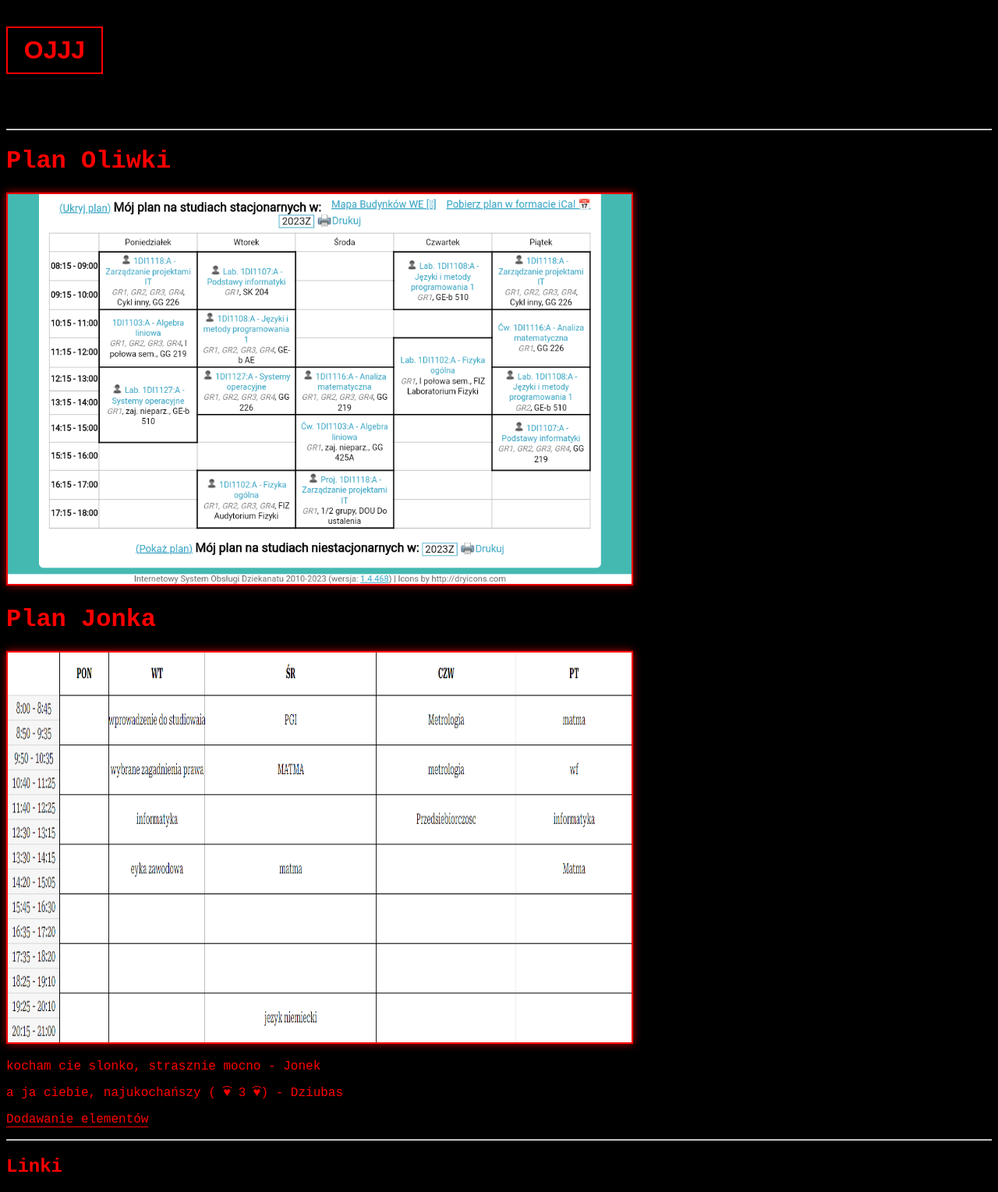
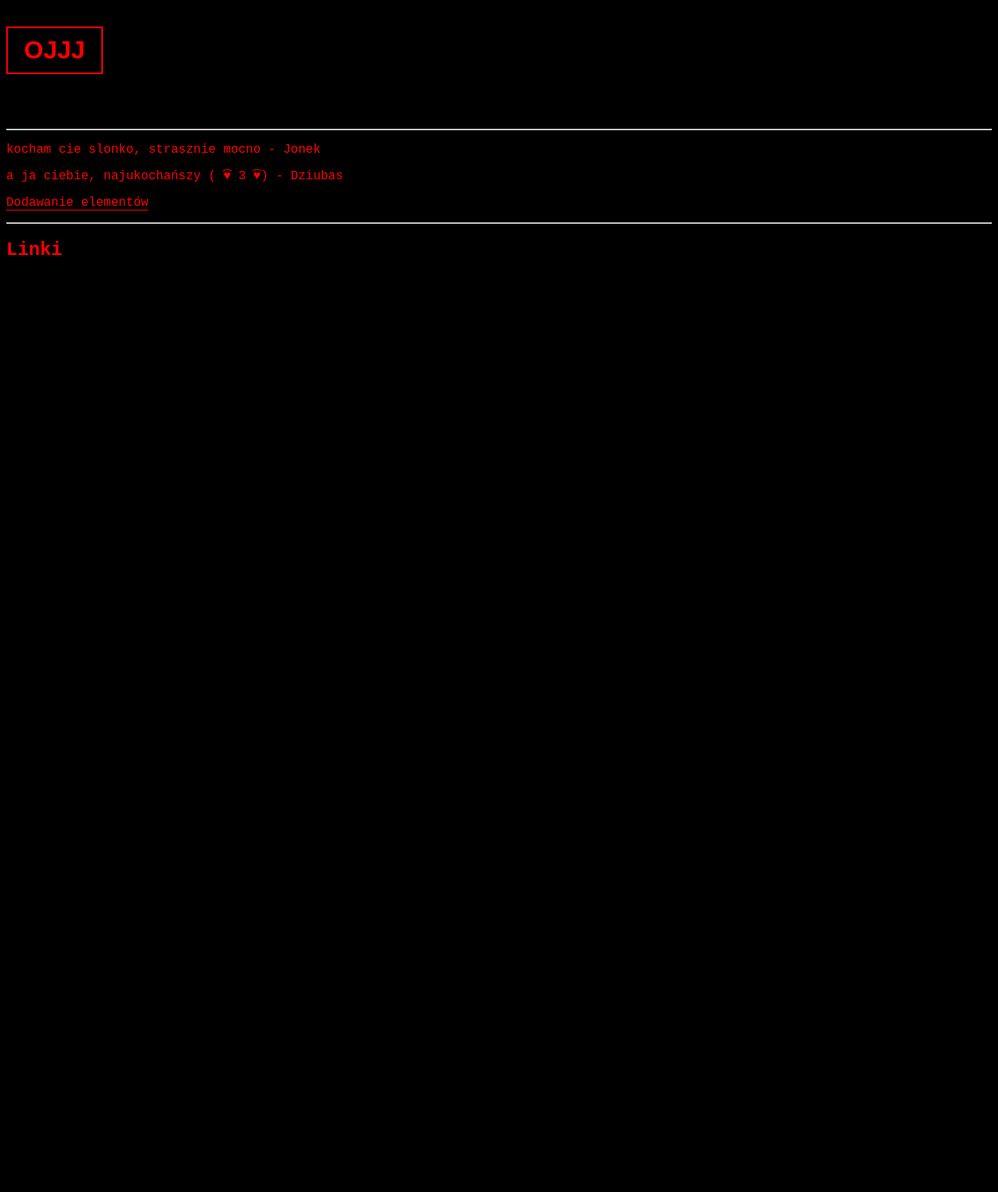
Before and after one commit to JanJon5000/OJJJ, a Django app: page /index in a window 1280 px wide. Shown: the whole page at 78% size. After the commit the page ends 800 px from the top, so only its background shows below. Run offline with Django 4.2, Linux system fonts and the light colour scheme; the visitor is signed in with stand-in values (Sample User, id 1); data that the repository does not hold is empty; some web fonts are replaced.

Commit message:
minor changes to the index.html file

```diff
--- a/blok/templates/blok/index.html
+++ b/blok/templates/blok/index.html
@@ -25,17 +25,6 @@
 
        <hr style="color: red;">
 
-        <h1>
-            Plan Oliwki
-        </h1>
-        <img src="{% static 'planOliwki.png' %}" width="800" height="500">
-
-        <h1>
-            Plan Jonka
-        </h1>
-        <img src="{% static 'planJ.png' %}" width="800" height="500">
-
-
         <p>
             kocham cie slonko, strasznie mocno - Jonek
         </p>
```
